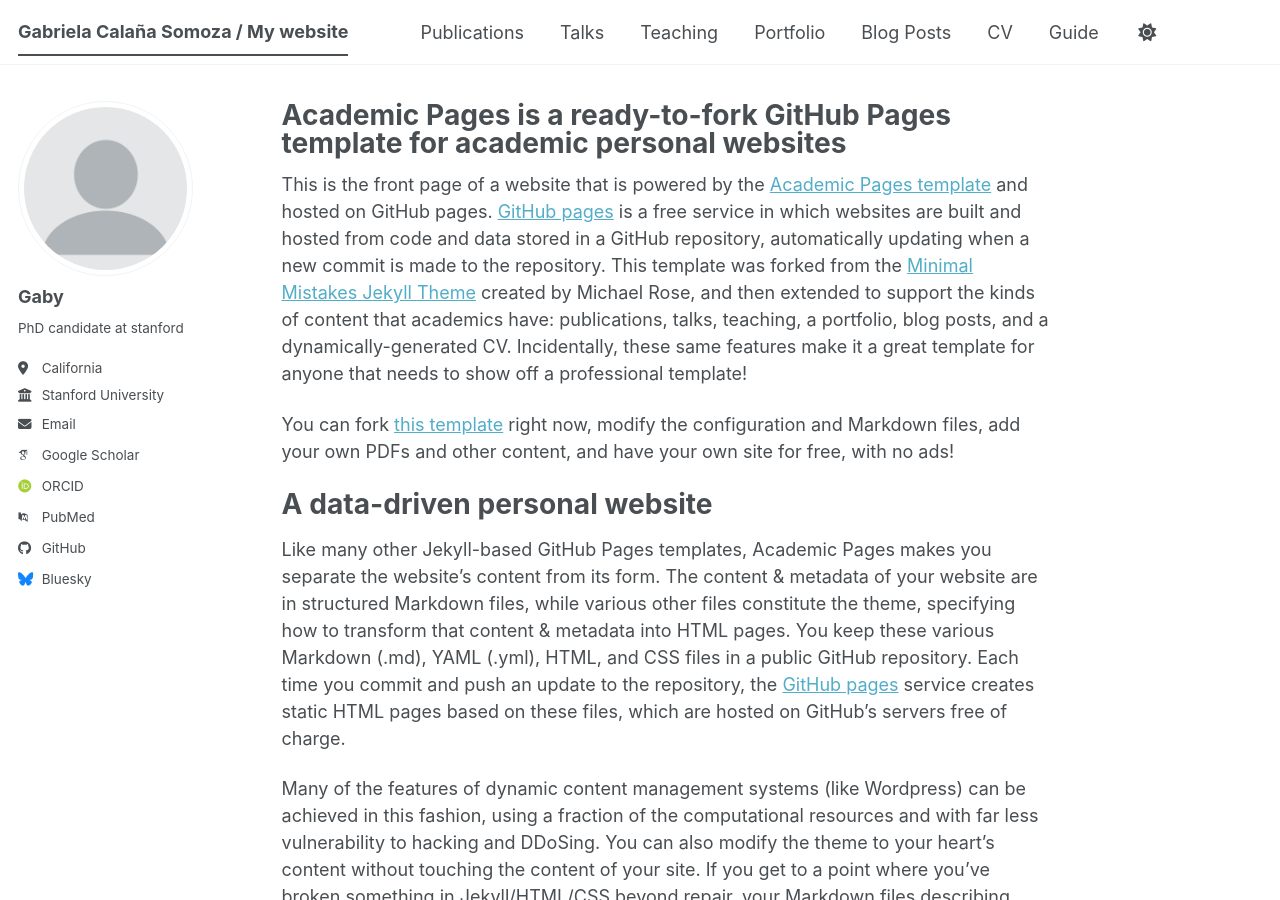
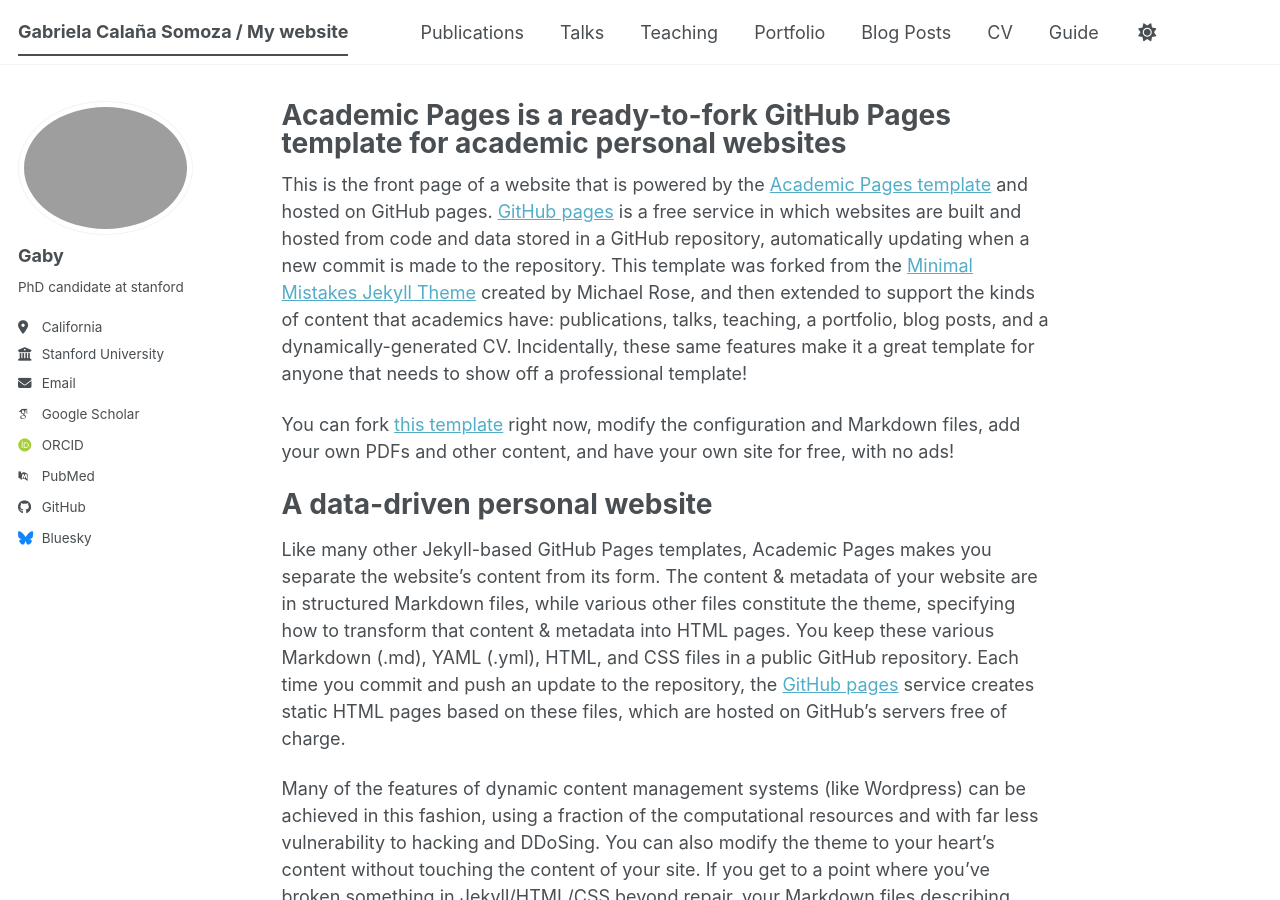
Before and after one commit to gcalana/gcalana.github.io, a Jekyll site: the page built from _pages/about.md, in a window 1280 px wide and 900 px high. Built offline with Jekyll 4.4.1, drawn with Linux system fonts in a browser that asks for light colours; some web fonts are replaced; a script bundle is joined from its source files by our own code; library files that are not in the unit come from our copies.

Commit message:
Update _config.yml

```diff
--- a/_config.yml
+++ b/_config.yml
@@ -23,7 +23,7 @@
 #               Additional customization can be done by editing /_includes/author-profile.html
 author:
   # Biographic information
-  avatar           : "profile.png"
+  avatar           : "GabrielaCalanaHeadshot.jpeg"
   name             : "Gaby"
   pronouns         : # example: "she/her"
   bio              : "PhD candidate at stanford"
```
